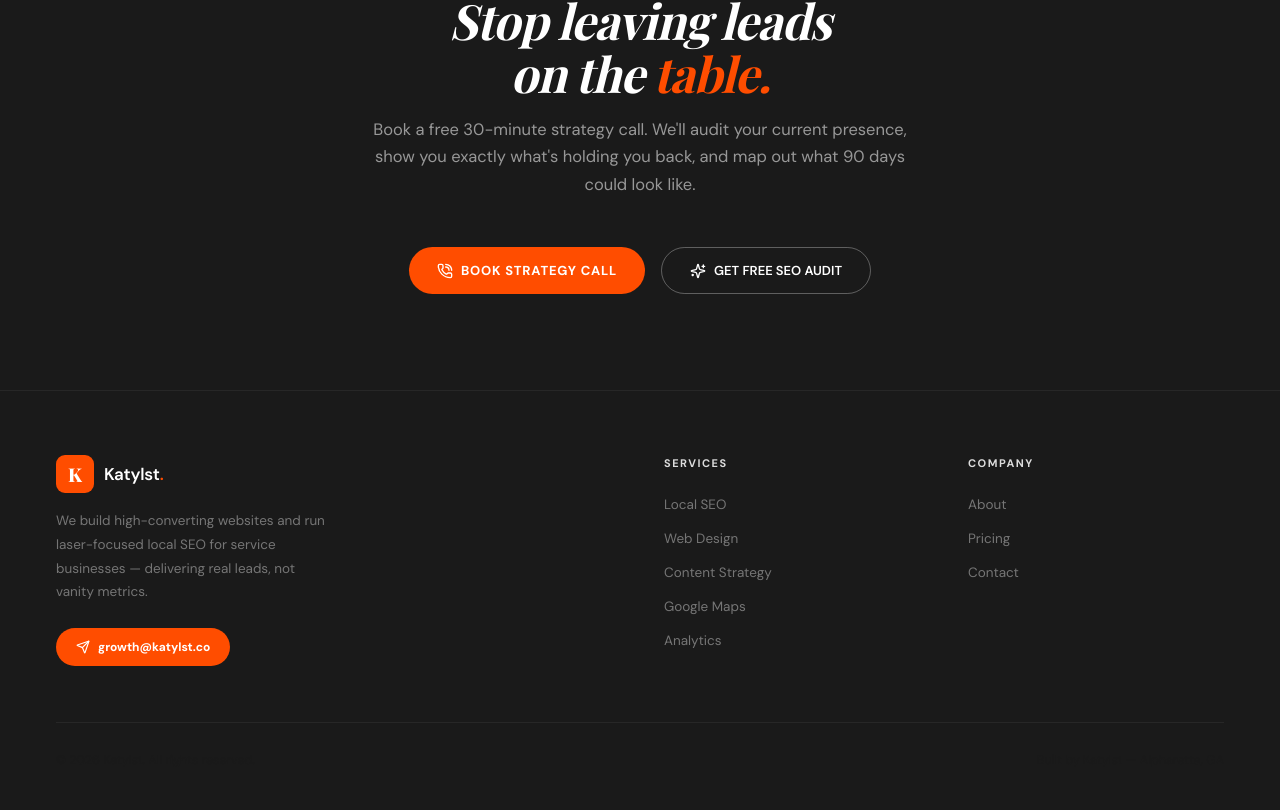
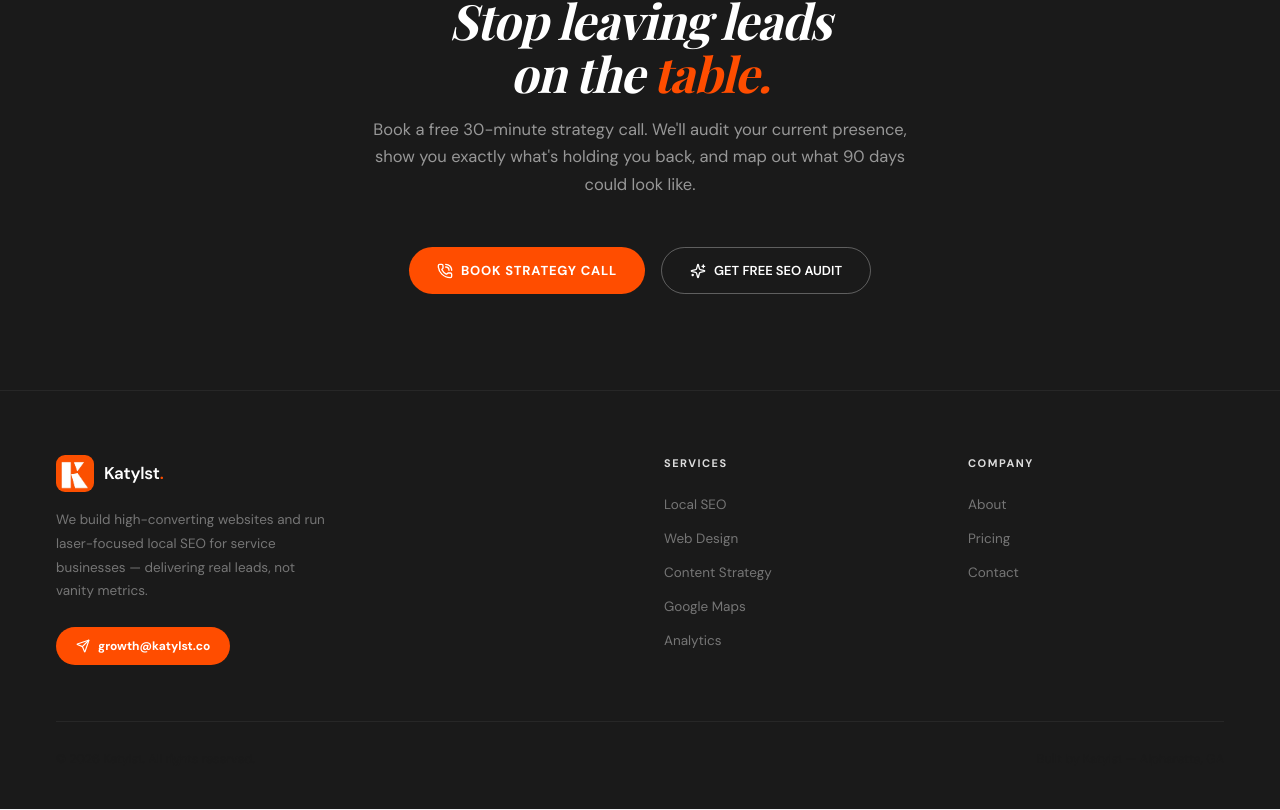
Before and after one commit to araspberry/Katylst, a Next.js app: page / in a window 1280 px wide. Shown: the part 3543-4353 px from the top of the page. Built offline with nearby package versions, Linux system fonts and the light colour scheme.

Commit message:
Replace K placeholder with logo image in footer

```diff
--- a/components/Footer.tsx
+++ b/components/Footer.tsx
@@ -17,9 +17,7 @@ export default function Footer() {
           {/* Brand */}
           <div className="md:col-span-2">
             <Link href="/" className="flex items-center gap-2.5 no-underline mb-4">
-              <div className="w-[38px] h-[38px] bg-k-orange rounded-[9px] flex items-center justify-center text-white font-serif font-extrabold text-[19px] leading-none">
-                K
-              </div>
+              <img src="/katylst-logo.png" alt="Katylst" width={38} height={38} style={{ borderRadius: '9px' }} />
               <span className="font-sans font-semibold text-[17px] text-white tracking-[-0.2px]">
                 Katylst<em className="not-italic text-k-orange">.</em>
               </span>
```
